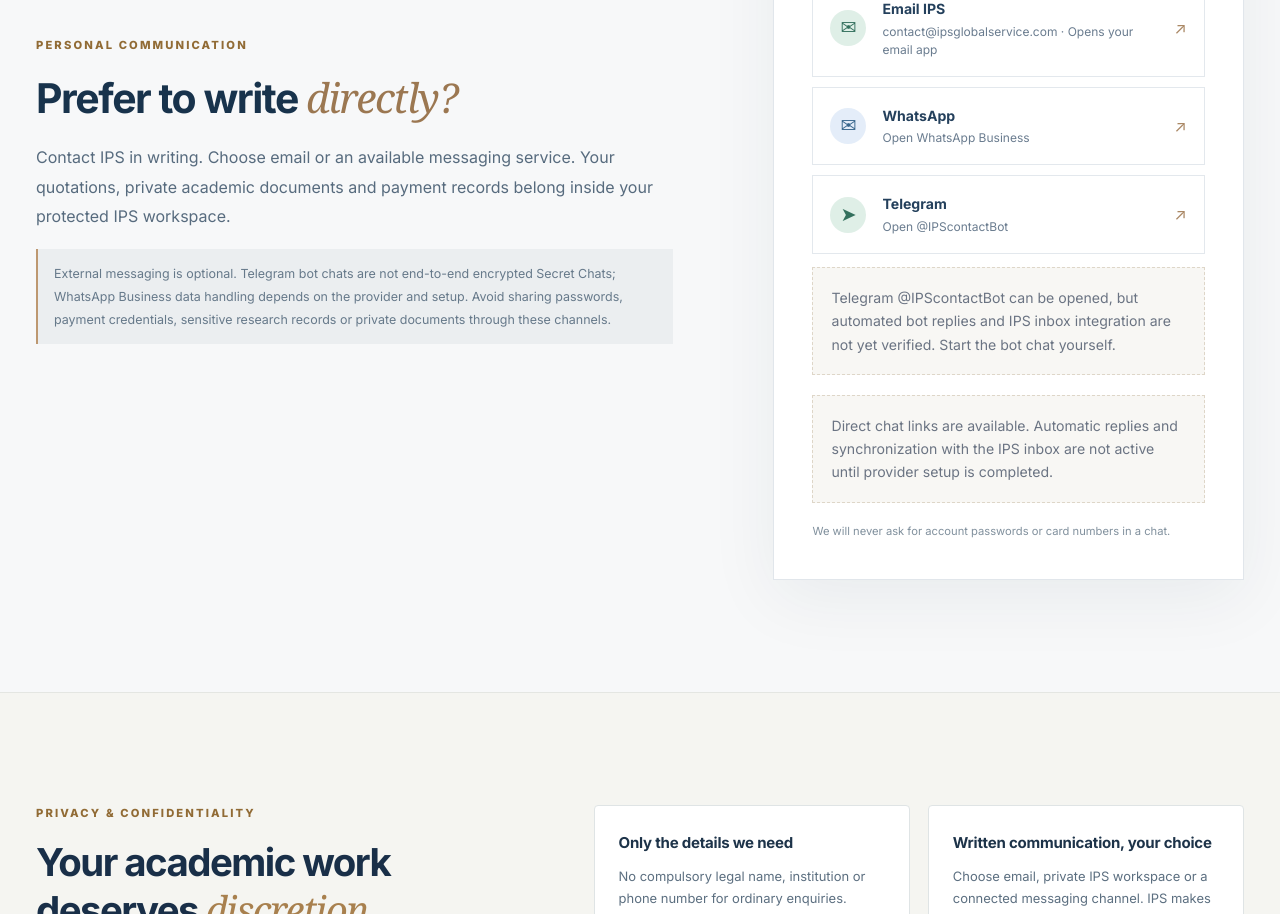
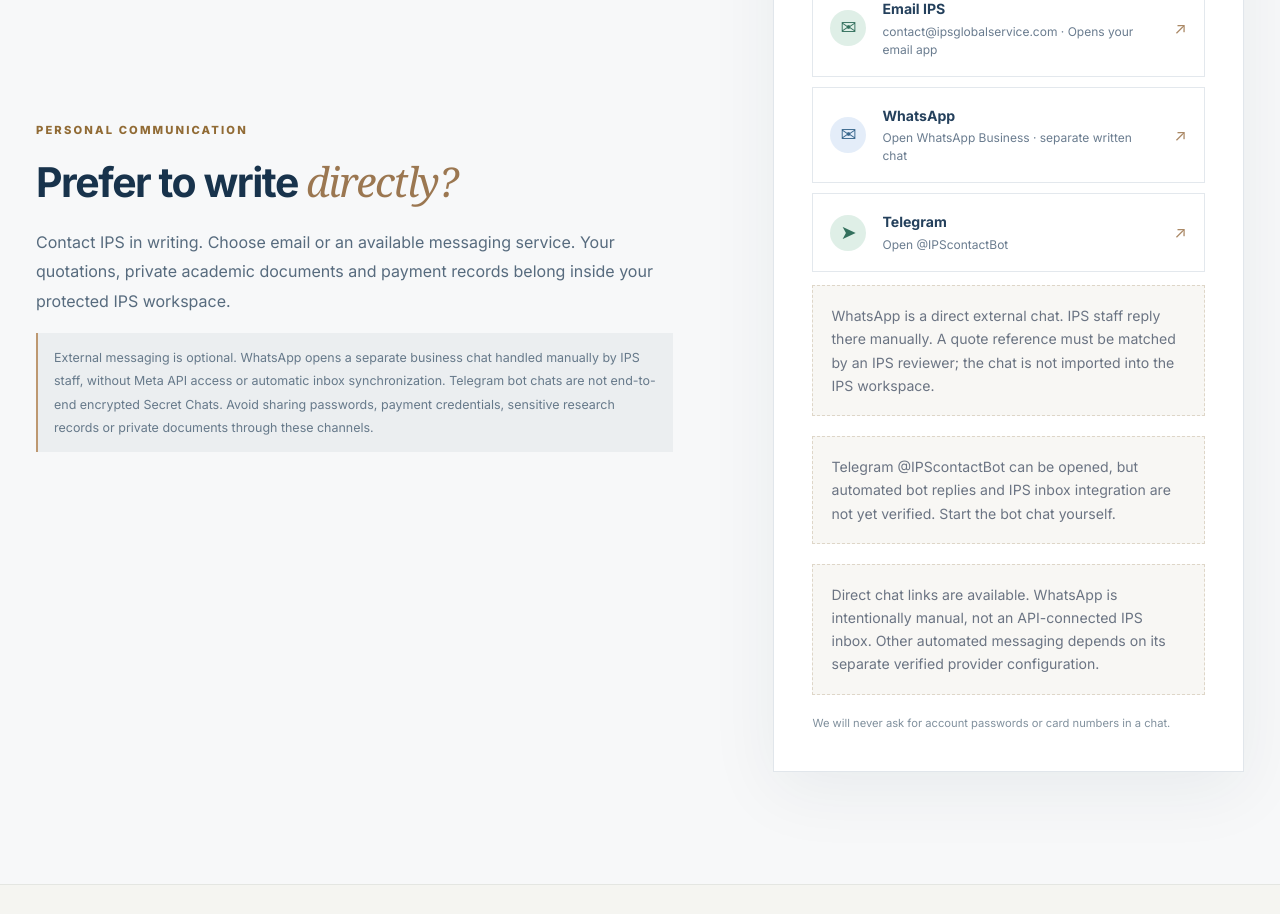
Before and after one commit to jabulanimanenji-dev/ips-mvp-react, a React (Vite) app: page /student-support in a window 1280 px wide. Shown: the part 7380-8294 px from the top of the page. Built offline with nearby package versions, Linux system fonts and the light colour scheme; no server answers.

Commit message:
Clearly distinguish direct WhatsApp from integrated Telegram/Meta channels

```diff
--- a/src/components/public/ContactOptions.jsx
+++ b/src/components/public/ContactOptions.jsx
@@ -10,8 +10,8 @@ export function useContactOptions(){
     fetch('/api/contact-channels/config',{cache:'no-store'})
       .then(async res=>{if(!res.ok)throw Error('Unavailable');return res.json();})
       .then(data=>{if(mounted&&data.success)setConfig({
-        whatsapp: data.whatsapp?.available ? {...data.whatsapp,connected:true} : PUBLIC_CONTACTS.whatsapp,
-        telegram: data.telegram?.available ? {...data.telegram,connected:true} : PUBLIC_CONTACTS.telegram
+        whatsapp: data.whatsapp?.available ? {...data.whatsapp,connected:data.whatsapp.connected===true} : PUBLIC_CONTACTS.whatsapp,
+        telegram: data.telegram?.available ? {...data.telegram,connected:data.telegram.connected===true} : PUBLIC_CONTACTS.telegram
       });})
       .catch(()=>{if(mounted)setConfig(PUBLIC_CONTACTS);});
     return ()=>{mounted=false;};
@@ -21,7 +21,7 @@ export function useContactOptions(){
 
 export default function ContactOptions(){
   const config=useContactOptions();
-  const options=[['WhatsApp',config?.whatsapp,'Open WhatsApp Business'],['Telegram',config?.telegram,'Open @IPScontactBot']].filter(([,data])=>data?.url&&data.available);
+  const options=[['WhatsApp',config?.whatsapp,'Open WhatsApp Business · separate written chat'],['Telegram',config?.telegram,'Open @IPScontactBot']].filter(([,data])=>data?.url&&data.available);
   const integrated=options.filter(([,data])=>data.connected).length;
   return <section className="ipsa-section ipsa-contacts" id="contact-ips" aria-labelledby="ipsa-contact-title"><span id="direct-contact" aria-hidden="true"/>
     <div className="ipsa-wrap ipsa-contact-layout">
@@ -29,7 +29,7 @@ export default function ContactOptions(){
         <span className="ipsa-eyebrow">PERSONAL COMMUNICATION</span>
         <h2 id="ipsa-contact-title">Prefer to write <em>directly?</em></h2>
         <p>Contact IPS in writing. Choose email or an available messaging service. Your quotations, private academic documents and payment records belong inside your protected IPS workspace.</p>
-        <p className="ipsa-contact-disclosure">External messaging is optional. Telegram bot chats are not end-to-end encrypted Secret Chats; WhatsApp Business data handling depends on the provider and setup. Avoid sharing passwords, payment credentials, sensitive research records or private documents through these channels.</p>
+        <p className="ipsa-contact-disclosure">External messaging is optional. WhatsApp opens a separate business chat handled manually by IPS staff, without Meta API access or automatic inbox synchronization. Telegram bot chats are not end-to-end encrypted Secret Chats. Avoid sharing passwords, payment credentials, sensitive research records or private documents through these channels.</p>
       </div>
       <div className="ipsa-contact-card">
         <strong>Contact IPS</strong>
@@ -45,8 +45,9 @@ export default function ContactOptions(){
             <span><b>{label}</b><small>{description}</small></span><span aria-hidden="true">↗</span>
           </a>)
           : <p role="status" className="ipsa-contact-unavailable">WhatsApp and Telegram direct chat links will appear when their business integrations are verified. Email is available now.</p>}
+        {config?.whatsapp?.mode==='direct'&&<p className="ipsa-contact-unavailable">WhatsApp is a direct external chat. IPS staff reply there manually. A quote reference must be matched by an IPS reviewer; the chat is not imported into the IPS workspace.</p>}
         {config?.telegram?.available && !config?.telegram?.connected && <p className="ipsa-contact-unavailable">Telegram @IPScontactBot can be opened, but automated bot replies and IPS inbox integration are not yet verified. Start the bot chat yourself.</p>}
-        {options.length>0 && integrated!==options.length && <p className="ipsa-contact-unavailable" role="status">Direct chat links are available. Automatic replies and synchronization with the IPS inbox are not active until provider setup is completed.</p>}
+        {options.length>0 && integrated!==options.length && <p className="ipsa-contact-unavailable" role="status">Direct chat links are available. WhatsApp is intentionally manual, not an API-connected IPS inbox. Other automated messaging depends on its separate verified provider configuration.</p>}
         <small>We will never ask for account passwords or card numbers in a chat.</small>
       </div>
     </div>
```
